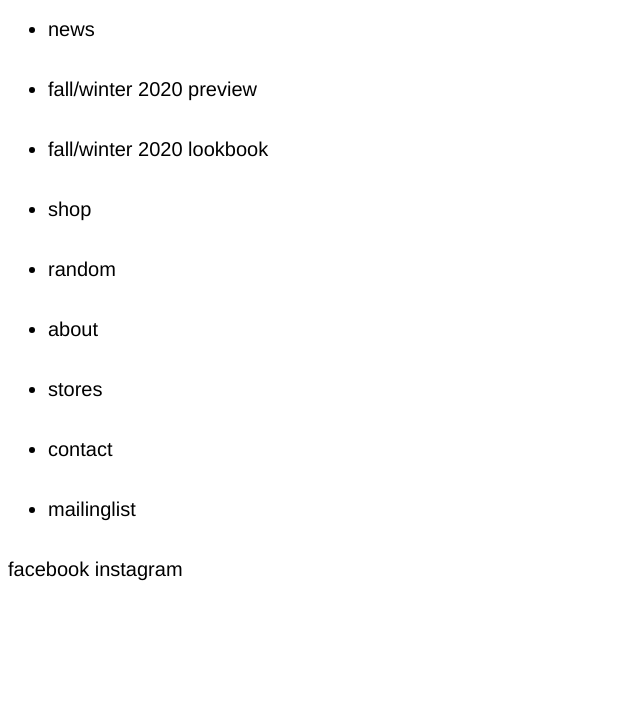
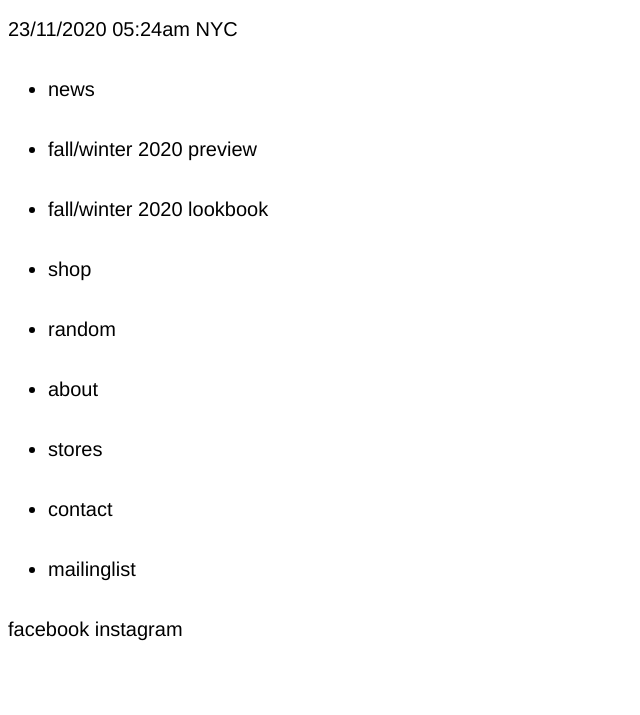
Before and after one commit to jeffreynetten/blokweb, a plain HTML site: page index.html in a window 1280 px wide. Shown: the part 85-800 px from the top of the page, without its empty margins (0-640 px from the left). Drawn offline with Linux system fonts and the light colour scheme.

Commit message:
Update index.html

```diff
--- a/index.html
+++ b/index.html
@@ -14,7 +14,7 @@
 <body>
 	<header>
 		<h1>SUPREME</h1>
-		<p></p>
+                <p>23/11/2020 05:24am NYC</p>
 	</header>
 <main>
 	<ul>
```
